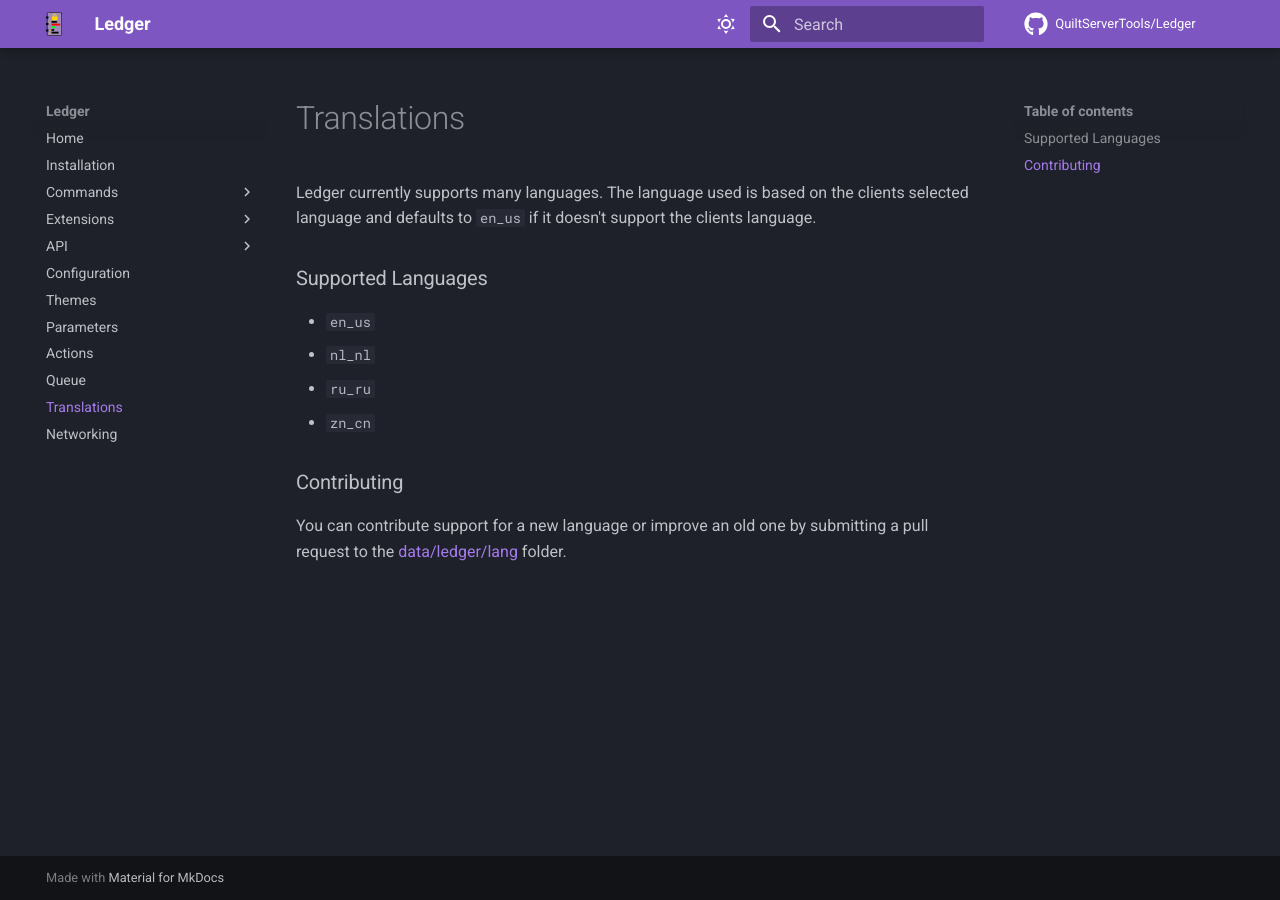
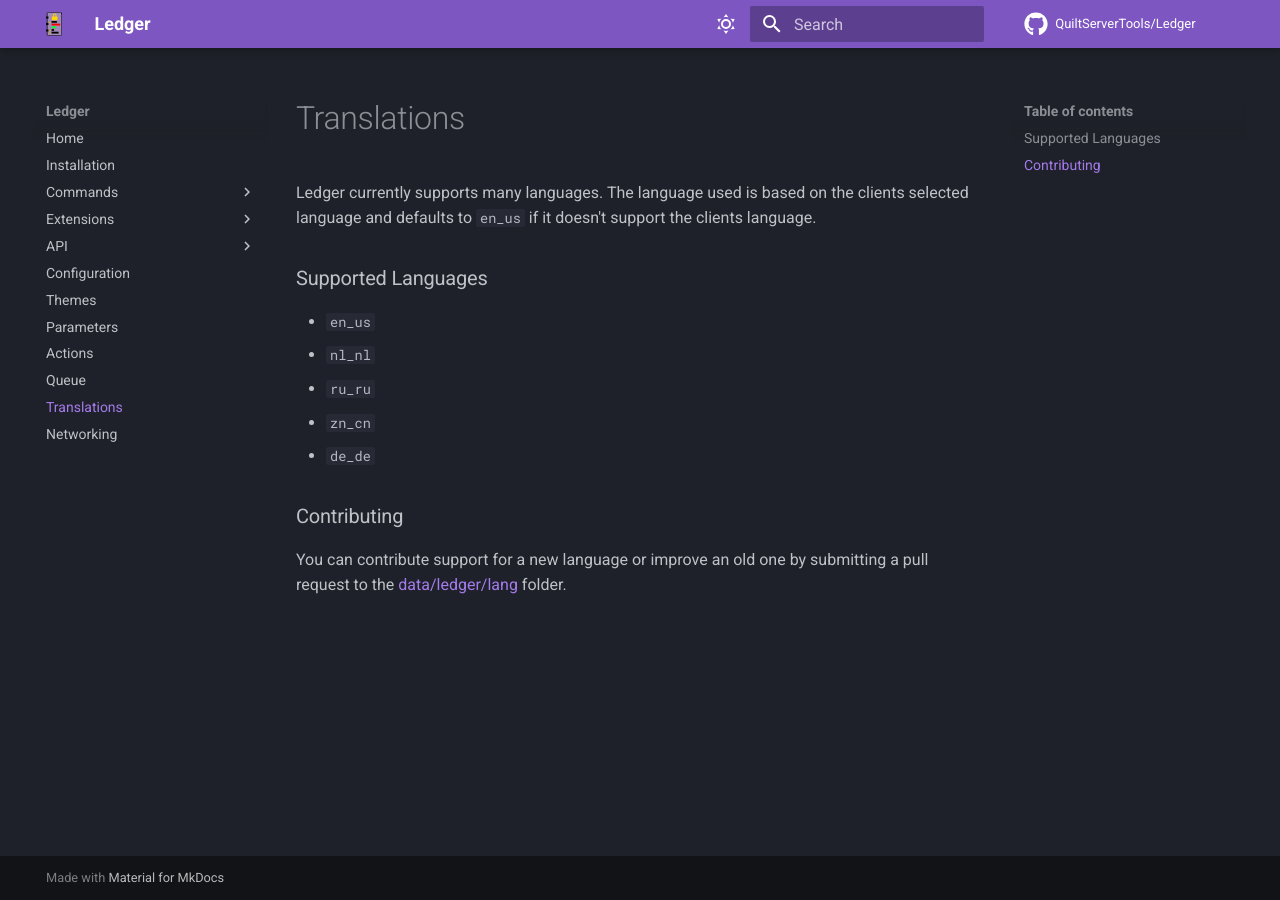
Before and after one commit to QuiltServerTools/Ledger, an MkDocs documentation site: the page built from docs/translations.md, in a window 1280 px wide. Built offline with MkDocs 1.6.1 and Material for MkDocs 9.7.7, drawn with Linux system fonts in a browser that asks for light colours; comment, search, counter and statistics services are not loaded; the version menu is left out.

Commit message:
Update docs

```diff
--- a/docs/translations.md
+++ b/docs/translations.md
@@ -7,6 +7,7 @@ The language used is based on the clients selected language and defaults to `en_
 - `nl_nl`
 - `ru_ru`
 - `zn_cn`
+- `de_de`
 
 ### Contributing
 You can contribute support for a new language or improve an old one by submitting a pull request to the [data/ledger/lang](https://github.com/QuiltServerTools/Ledger/tree/master/src/main/resources/data/ledger/lang) folder.
```
